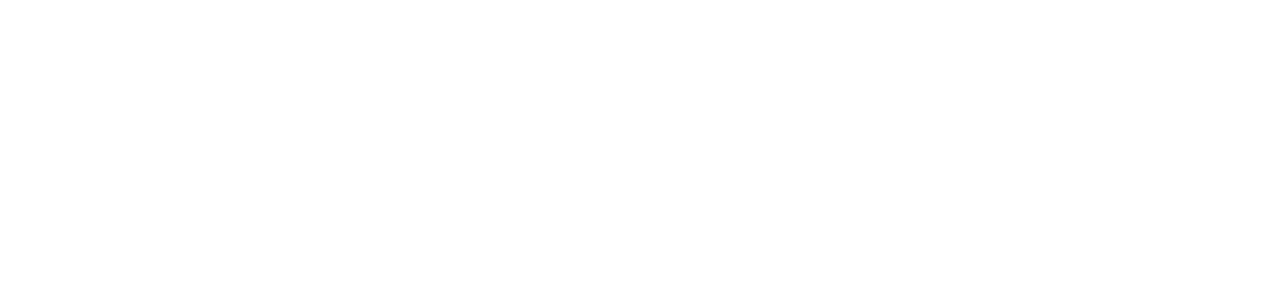
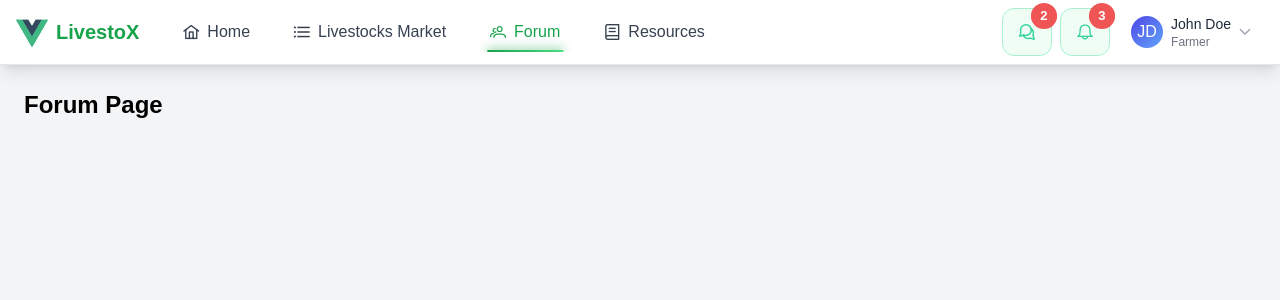
Before and after one commit to LawX22/LivestoX2, a Vue app: page /main/LivestockForum in a window 1280 px wide. Before the commit this address had no page. Shown: the top 300 px of the page. Built offline with nearby package versions, Linux system fonts and the light colour scheme; a web font is replaced by a local one.

Commit message:
Added a simple Forum Page still working on it

```diff
--- a/src/components/Main/LivestockListings.vue
+++ b/src/components/Main/LivestockListings.vue
@@ -5,7 +5,7 @@
 import Dropdown from 'primevue/dropdown';
 import Badge from 'primevue/badge';
 import Paginator from 'primevue/paginator';
-import ViewListings from './ViewListings.vue'; // Import the ViewListings component
+import ViewListings from './ViewListings.vue';
 
 interface Livestock {
     id: number;
--- a/src/components/Main/NavBar.vue
+++ b/src/components/Main/NavBar.vue
@@ -398,7 +398,7 @@
                             <i class="pi pi-list mr-2"></i> Livestocks Market
                             <span class="nav-indicator"></span>
                         </router-link>
-                        <router-link to="/forum"
+                        <router-link to="/main/LivestockForum"
                             class="nav-link text-gray-700 hover:text-green-600 px-3 py-2 rounded-md transition-all duration-300 flex items-center relative">
                             <i class="pi pi-users mr-2"></i> Forum
                             <span class="nav-indicator"></span>
--- a/src/router/index.ts
+++ b/src/router/index.ts
@@ -12,6 +12,7 @@
 // Main Pages
 import LivestockMarket from '../views/main/LivestockMarket.vue';
 import Message from '../views/main/Message.vue';
+import LivestockForum from '../views/main/LivestockForum.vue';
 
 // Define Routes
 const routes = [
@@ -23,6 +24,7 @@
   // Main Route
   { path: '/main/LivestockMarket', component: LivestockMarket, name: 'LivestockMarket' },
   { path: '/main/Message', component: Message, name: 'Message' },
+  { path: '/main/LivestockForum', component: LivestockForum, name: 'LivestockForum' },
 
   // Admin Routes
   { path: '/admin/adminDashboard', component: AdminDashboard, name: 'AdminDashboard' },
--- /dev/null
+++ b/src/views/main/LivestockForum.vue
@@ -0,0 +1,18 @@
+<script setup lang="ts">
+
+import NavBar from '../../components/Main/NavBar.vue';
+
+
+</script>
+
+<template>
+    <div class="min-h-screen bg-gray-100">
+        <NavBar />
+        <div class="container mx-auto p-6">
+            <h1 class="text-2xl font-bold mb-4">Forum Page</h1>
+
+        </div>
+    </div>
+</template>
+
+<style scoped></style>
```
